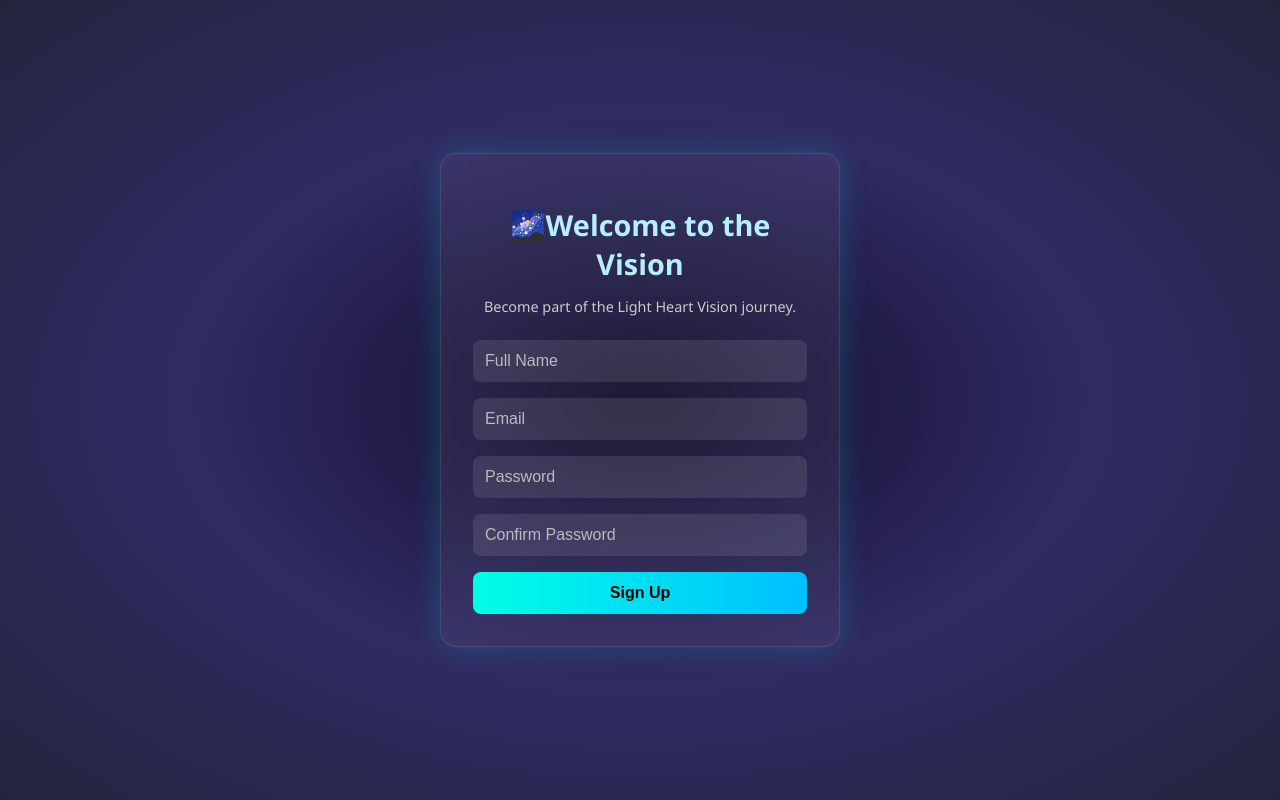
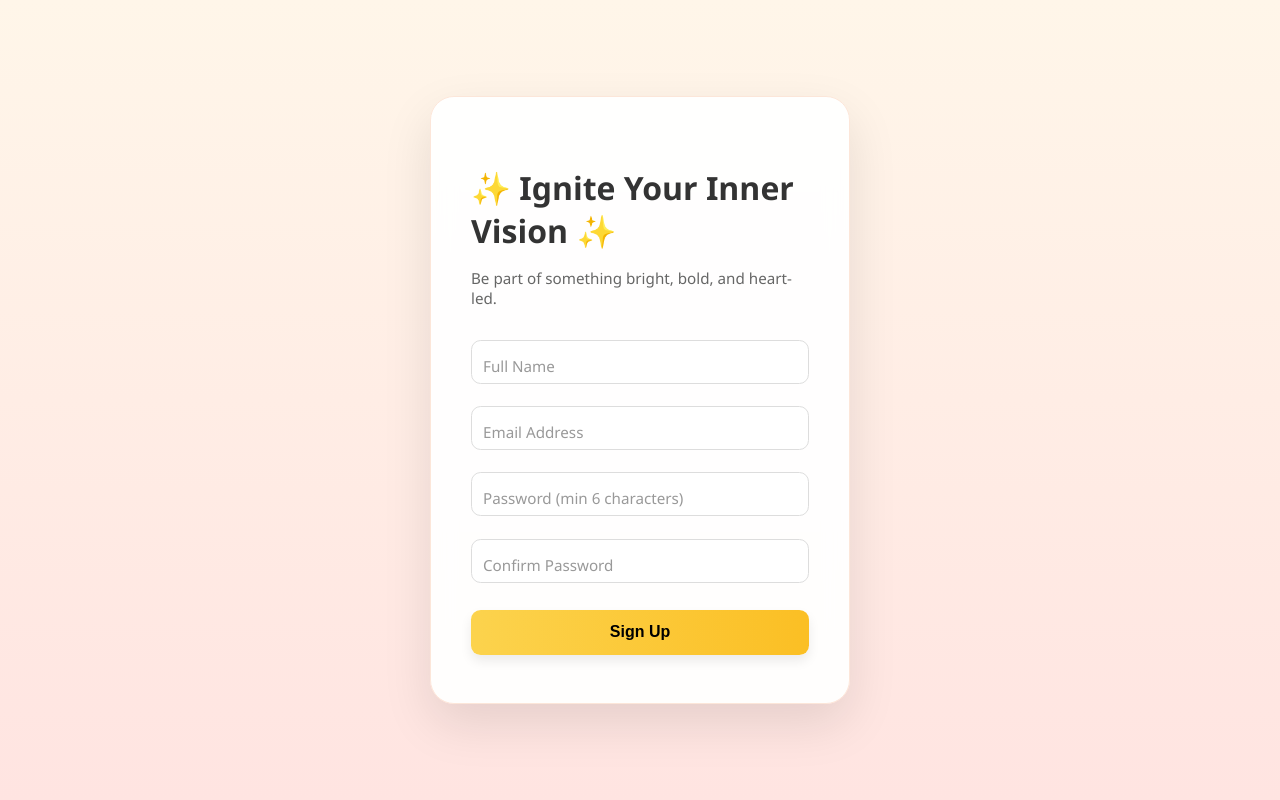
Before and after one commit to josiahbasilio/Light-Heart-Vision, a Next.js app in the folder light-heart-vision/: page /signUp in a window 1280 px wide. Built offline with nearby package versions, Linux system fonts and the light colour scheme.

Commit message:
Sign Up changes

```diff
--- a/light-heart-vision/src/app/signUp/page.js
+++ b/light-heart-vision/src/app/signUp/page.js
@@ -1,7 +1,8 @@
 'use client';
 
 import './signUp.css';
-import { useState } from 'react';
+import { useState, useEffect } from 'react';
+import { useRouter } from 'next/navigation';
 
 export default function SignUpPage() {
   const [form, setForm] = useState({
@@ -12,6 +13,21 @@ export default function SignUpPage() {
   });
 
   const [message, setMessage] = useState('');
+  const [submitted, setSubmitted] = useState(false);
+  const [validations, setValidations] = useState({
+    emailValid: false,
+    passwordStrong: false,
+    passwordsMatch: false
+  });
+
+  const router = useRouter();
+
+  useEffect(() => {
+    const emailValid = /^[^\s@]+@[^\s@]+\.[^\s@]+$/.test(form.email);
+    const passwordStrong = form.password.length >= 6;
+    const passwordsMatch = form.password === form.confirmPassword;
+    setValidations({ emailValid, passwordStrong, passwordsMatch });
+  }, [form]);
 
   const handleChange = (e) => {
     setForm({ ...form, [e.target.name]: e.target.value });
@@ -19,61 +35,91 @@ export default function SignUpPage() {
 
   const handleSubmit = (e) => {
     e.preventDefault();
+    setSubmitted(true);
 
-    if (form.password !== form.confirmPassword) {
-      setMessage("❌ Passwords do not match.");
+    if (!validations.emailValid || !validations.passwordStrong || !validations.passwordsMatch) {
+      setMessage("❌ Please fix the errors above.");
       return;
     }
 
     setMessage("🚀 Signed up successfully!");
-    console.log('Form submitted:', form);
+    setForm({ name: '', email: '', password: '', confirmPassword: '' });
 
-    setForm({
-      name: '',
-      email: '',
-      password: '',
-      confirmPassword: ''
-    });
+    setTimeout(() => {
+      router.push('/');
+    }, 2000);
   };
 
   return (
-    <main className="signup-page">
+    <main className="signUp-page">
       <div className="signup-container">
-        <h1>🌌Welcome to the Vision</h1>
-        <p>Become part of the Light Heart Vision journey.</p>
+      <h1>✨ Ignite Your Inner Vision ✨</h1>
+       <p>Be part of something bright, bold, and heart-led.</p>
+
         <form onSubmit={handleSubmit}>
+          <div className="input-group">
             <input
               type="text"
               name="name"
-            placeholder="Full Name"
+              placeholder=" "
               value={form.name}
               onChange={handleChange}
               required
             />
+            <label>Full Name</label>
+          </div>
+
+          <div className="input-group">
             <input
               type="email"
               name="email"
-            placeholder="Email"
+              placeholder=" "
               value={form.email}
               onChange={handleChange}
               required
             />
+            <label>Email Address</label>
+          </div>
+          {submitted && (
+            <p className="feedback">
+              {validations.emailValid ? '✅ Valid email' : '❌ Enter a valid email'}
+            </p>
+          )}
+
+          <div className="input-group">
             <input
               type="password"
               name="password"
-            placeholder="Password"
+              placeholder=" "
               value={form.password}
               onChange={handleChange}
               required
             />
+            <label>Password (min 6 characters)</label>
+          </div>
+          {submitted && (
+            <p className="feedback">
+              {validations.passwordStrong ? '✅ Password is strong' : '❌ Password too short'}
+            </p>
+          )}
+
+          <div className="input-group">
             <input
               type="password"
               name="confirmPassword"
-            placeholder="Confirm Password"
+              placeholder=" "
               value={form.confirmPassword}
               onChange={handleChange}
               required
             />
+            <label>Confirm Password</label>
+          </div>
+          {submitted && (
+            <p className="feedback">
+              {validations.passwordsMatch ? '✅ Passwords match' : '❌ Passwords do not match'}
+            </p>
+          )}
+
           <button type="submit">Sign Up</button>
         </form>
         {message && <p className="message">{message}</p>}
--- a/light-heart-vision/src/app/signUp/signUp.css
+++ b/light-heart-vision/src/app/signUp/signUp.css
@@ -1,114 +1,138 @@
-.signup-page {
-    position: relative;
+.signUp-page {
     min-height: 100vh;
+    width: 100%;
     display: flex;
     justify-content: center;
     align-items: center;
     padding: 2rem;
-    overflow: hidden;
-    background: radial-gradient(ellipse at center, #0f0c29 0%, #302b63 50%, #24243e 100%);
+    margin: 0;
+    background: linear-gradient(to bottom, #fff6e9, #ffe4e1);
     font-family: 'Segoe UI', sans-serif;
-    color: #fff;
+    box-sizing: border-box;
+    animation: fadeInBg 1s ease-in-out;
   }
 
-  .stars {
-    position: absolute;
-    width: 200%;
-    height: 200%;
-    background: transparent url('/stars.png') repeat;
-    animation: moveStars 60s linear infinite;
-    z-index: 0;
-    opacity: 0.3;
-  }
-
-  @keyframes moveStars {
-    from { transform: translate(0, 0); }
-    to { transform: translate(-500px, -500px); }
-  }
-
-  .planet {
-    position: absolute;
-    width: 80px;
-    height: 80px;
-    animation: floatPlanet 10s ease-in-out infinite alternate;
-    opacity: 0.7;
-    z-index: 1;
-  }
-
-  .planet.planet1 { top: 10%; left: 5%; }
-  .planet.planet2 { bottom: 10%; right: 8%; animation-delay: 2s; }
-  .planet.planet3 { top: 25%; right: 15%; animation-delay: 4s; }
-
-  @keyframes floatPlanet {
-    0% { transform: translateY(0) rotate(0deg); }
-    100% { transform: translateY(-15px) rotate(360deg); }
+  @keyframes fadeInBg {
+    from {
+      opacity: 0;
+      transform: scale(0.97);
+    }
+    to {
+      opacity: 1;
+      transform: scale(1);
+    }
   }
 
   .signup-container {
-    position: relative;
-    z-index: 2;
-    background-color: rgba(255, 255, 255, 0.06);
+    background-color: #ffffffee;
     backdrop-filter: blur(12px);
-    padding: 2rem;
-    border-radius: 1rem;
-    box-shadow: 0 0 30px rgba(0, 255, 255, 0.2);
-    max-width: 400px;
+    padding: 3rem 2.5rem;
+    border-radius: 1.5rem;
+    box-shadow: 0 20px 50px rgba(0, 0, 0, 0.1);
+    max-width: 420px;
     width: 100%;
-    text-align: center;
-    border: 1px solid rgba(255, 255, 255, 0.1);
+    border: 1px solid #fce6d9;
+    animation: slideIn 0.6s ease-out;
+  }
+
+  @keyframes slideIn {
+    from {
+      opacity: 0;
+      transform: translateY(20px);
+    }
+    to {
+      opacity: 1;
+      transform: translateY(0);
+    }
   }
 
   .signup-container h1 {
-    font-size: 1.8rem;
-    margin-bottom: 0.5rem;
-    color: #b4f0ff;
+    font-size: 2rem;
+    margin-bottom: 0.3rem;
+    color: #333;
   }
 
   .signup-container p {
-    font-size: 0.9rem;
-    color: #ccc;
-    margin-bottom: 1.5rem;
+    font-size: 0.95rem;
+    color: #666;
+    margin-bottom: 2rem;
   }
 
-  .signup-container input {
+  /* Floating label container */
+  .input-group {
+    position: relative;
+    margin-bottom: 1.4rem;
+  }
+
+  .input-group input {
     width: 100%;
-    padding: 0.75rem;
-    margin-bottom: 1rem;
-    border: none;
-    border-radius: 0.5rem;
+    padding: 1rem 0.75rem 0.5rem;
+    border: 1px solid #ddd;
+    border-radius: 0.6rem;
     font-size: 1rem;
-    background-color: rgba(255, 255, 255, 0.1);
-    color: #fff;
+    background-color: #fff;
+    color: #333;
+    transition: all 0.3s ease;
+  }
+
+  .input-group input:focus {
+    border-color: #fbbf24;
+    box-shadow: 0 0 0 3px #fcd34d66;
     outline: none;
   }
 
-  .signup-container input::placeholder {
-    color: #bbb;
+  .input-group label {
+    position: absolute;
+    left: 0.75rem;
+    top: 1rem;
+    color: #999;
+    font-size: 0.95rem;
+    pointer-events: none;
+    transition: all 0.2s ease;
   }
 
-  .signup-container input:focus {
-    background-color: rgba(255, 255, 255, 0.2);
+  .input-group input:focus + label,
+  .input-group input:not(:placeholder-shown) + label {
+    top: -0.5rem;
+    left: 0.65rem;
+    font-size: 0.75rem;
+    background: #fff6e9;
+    padding: 0 0.4rem;
+    color: #fbbf24;
+    border-radius: 0.25rem;
   }
 
   .signup-container button {
-    background: linear-gradient(90deg, #00ffe7, #00bfff);
+    background: linear-gradient(90deg, #fcd34d, #fbbf24);
     color: #000;
-    padding: 0.75rem;
+    padding: 0.85rem;
     width: 100%;
     border: none;
-    border-radius: 0.5rem;
+    border-radius: 0.6rem;
     font-weight: bold;
     font-size: 1rem;
     cursor: pointer;
     transition: all 0.3s ease;
+    margin-top: 0.3rem;
+    box-shadow: 0 6px 12px rgba(0, 0, 0, 0.08);
   }
 
   .signup-container button:hover {
-    background: linear-gradient(90deg, #00bfff, #00ffe7);
+    transform: translateY(-2px);
+    box-shadow: 0 8px 20px rgba(0, 0, 0, 0.1);
+    background: linear-gradient(90deg, #fbbf24, #fcd34d);
   }
 
   .signup-container .message {
     margin-top: 1rem;
     font-size: 0.9rem;
-    color: #0aff9d;
+    color: #0c9;
   }
+
+  .feedback {
+    font-size: 0.85rem;
+    margin-top: -0.5rem;
+    margin-bottom: 0.8rem;
+    color: #444;
+    text-align: left;
+  }
```
Lines whose indentation alone changed are shown as unchanged.
